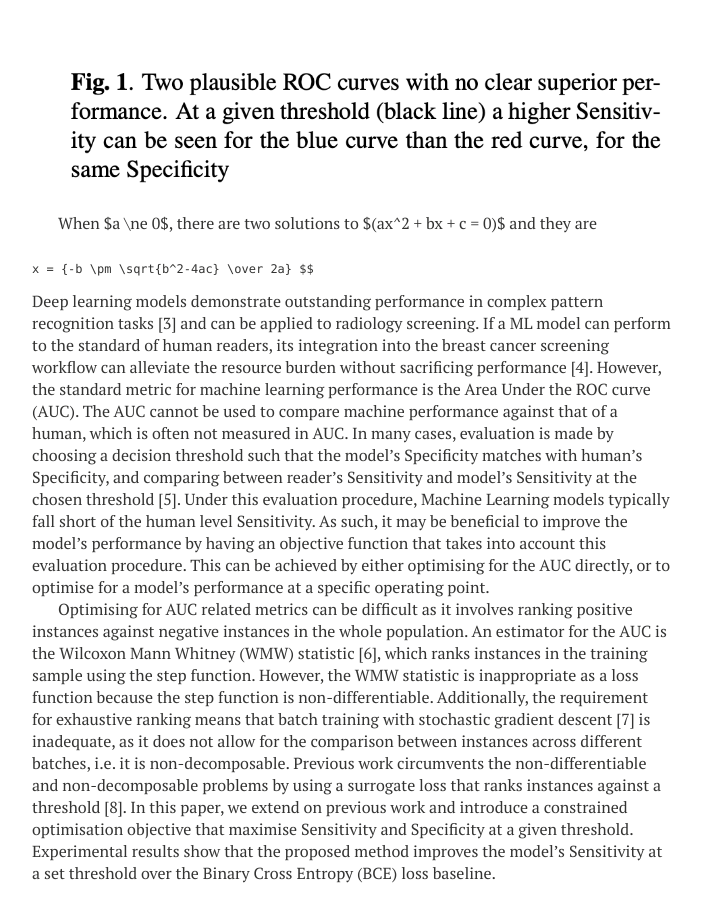
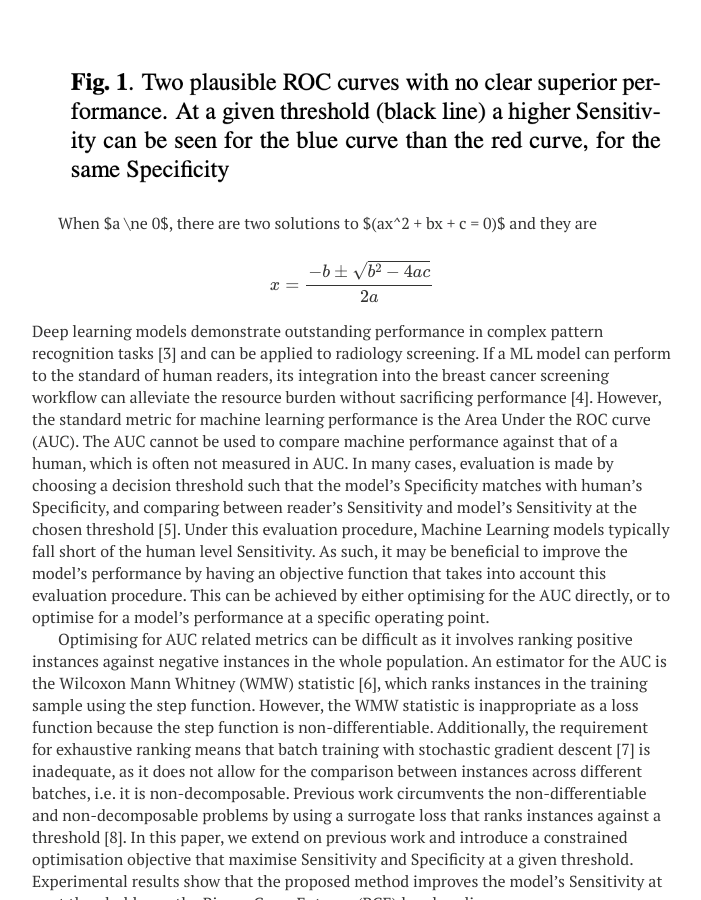
Before and after one commit to MLMogford/MLMogford.github.io, a Jekyll site: the page built from _posts/2022-08-17-sensitivity_and_specificity.md, in a window 1280 px wide and 900 px high, scrolled down 1074 px. Shown: the whole window, without its empty margins (288-989 px from the left). Built offline with Jekyll 4.4.1, drawn with Linux system fonts in a browser that asks for light colours; nearby versions of some CDN libraries; formulas are drawn with MathJax 3.

Commit message:
Update 2022-08-17-sensitivity_and_specificity.md

````diff
--- a/_posts/2022-08-17-sensitivity_and_specificity.md
+++ b/_posts/2022-08-17-sensitivity_and_specificity.md
@@ -18,9 +18,9 @@ Conversely, Sensitivity is the reason for the program’s existence, and the max
 
 When $a \ne 0$, there are two solutions to $(ax^2 + bx + c = 0)$ and they are
 
-```math
-x = {-b \pm \sqrt{b^2-4ac} \over 2a} $$
-```
+
+$$x = {-b \pm \sqrt{b^2-4ac} \over 2a}$$
+
 
 Deep learning models demonstrate outstanding performance in complex pattern recognition tasks [3] and can be applied to radiology screening. If a ML model can perform to the standard of human readers, its integration into the breast cancer screening workflow can alleviate the resource burden without sacrificing performance [4]. However, the standard metric for machine learning performance is the Area Under the ROC curve (AUC). The AUC cannot be used to compare machine performance against that of a human, which is often not measured in AUC. In many cases, evaluation is made by choosing a decision threshold such that the model’s Specificity matches with human’s Specificity, and comparing between reader’s Sensitivity and model’s Sensitivity at the chosen threshold [5]. Under this evaluation procedure, Machine Learning models typically fall short of the human level Sensitivity. As such, it may be beneficial to improve the model’s performance by having an objective function that takes into account this evaluation procedure. This can be achieved by either optimising for the AUC directly, or to optimise for a model’s performance at a specific operating point.
 
````
